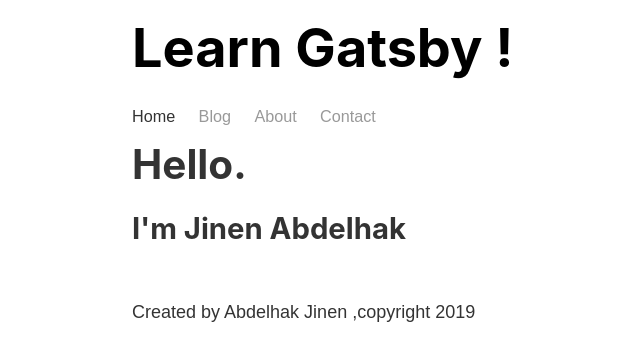
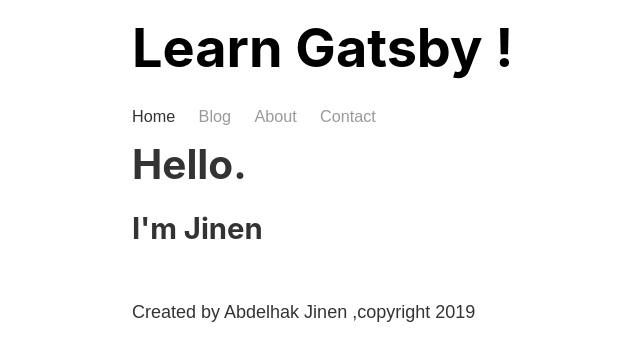
Before and after one commit to jinenab/gatsby-bootcamp, a Gatsby site: page / in a window 1280 px wide. Shown: the whole page, without its empty margins (151-791 px from the left). Built offline with nearby package versions, Linux system fonts and the light colour scheme; Gatsby itself is replaced by a stand-in of ours.

```diff
--- a/src/pages/index.js
+++ b/src/pages/index.js
@@ -7,7 +7,7 @@
     <Layout>
       <Head title="Home" />
       <h1>Hello.</h1>
-      <h2>I'm Jinen Abdelhak</h2>
+      <h2>I'm Jinen</h2>
     </Layout>
   )
 }
```
